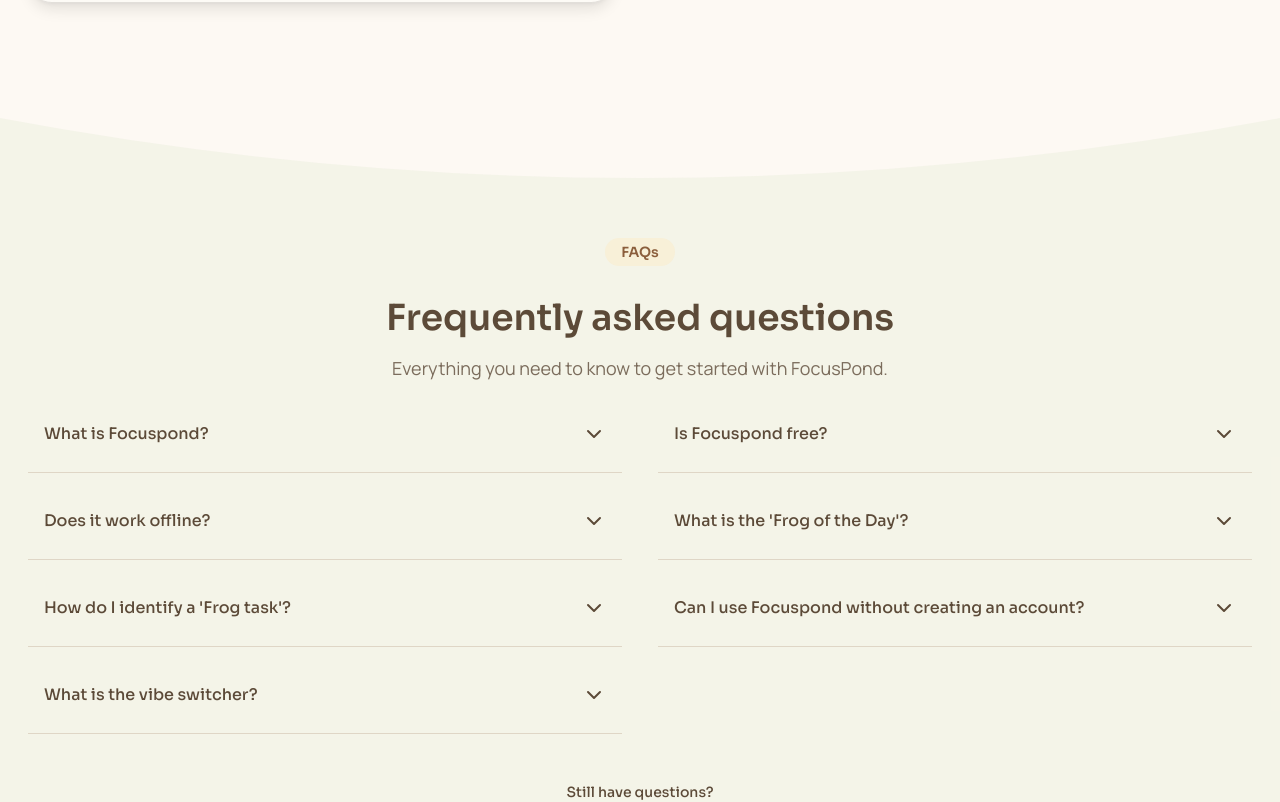
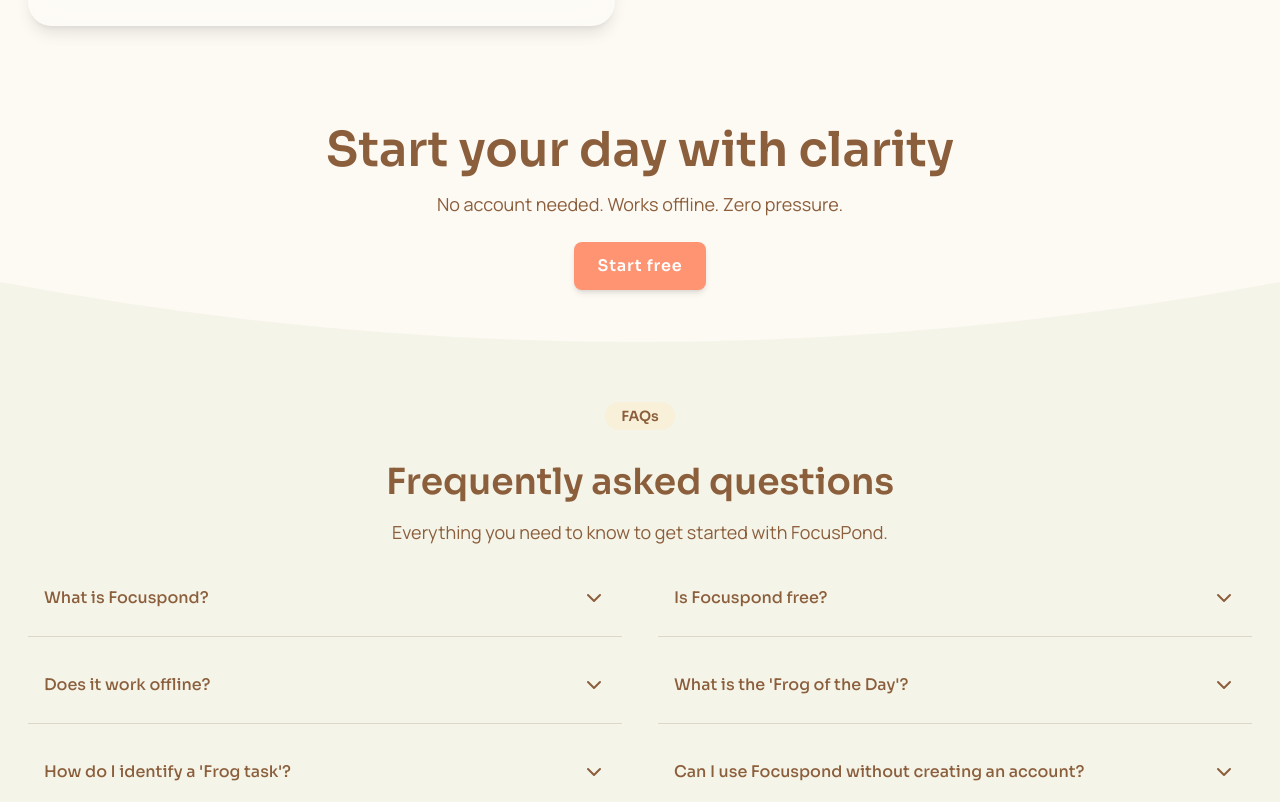
Before and after one commit to liannmaka/Focuspond, a Next.js app: page / in a window 1280 px wide. Shown: the part 3862-4664 px from the top of the page. Built offline with nearby package versions, Linux system fonts and the light colour scheme.

Commit message:
feat: translated cta-banner section

```diff
--- /dev/null
+++ b/src/app/(landing-page)/_components/CtaBanner.tsx
@@ -0,0 +1,40 @@
+import Link from "next/link";
+
+const CtaBanner = () => {
+  return (
+    <section className="relative overflow-hidden">
+      <div className="container mx-auto px-7 pt-10 pb-20 md:pb-28 text-center relative z-10">
+        <h2 className="text-3xl md:text-4xl lg:text-5xl font-sora font-semibold">
+          Start your day with clarity
+        </h2>
+        <p className="mt-4 text-walnut-brown/80 font-manrope text-base sm:text-lg">
+          No account needed. Works offline. Zero pressure.
+        </p>
+        <Link
+          href="/signup"
+          aria-label="Sign up for FocusPond"
+          className="inline-block mt-6 bg-accent-button text-white font-semibold px-6 py-3 rounded-lg tracking-wider shadow-md hover:scale-[1.02] transition duration-200 text-sm sm:text-base sm:px-6 sm:py-3 font-sora"
+        >
+          Start free
+        </Link>
+      </div>
+
+      {/* SVG Curve at Bottom */}
+      <div className="absolute bottom-0 left-0 w-full leading-none">
+        <svg
+          viewBox="0 0 1440 200"
+          xmlns="http://www.w3.org/2000/svg"
+          preserveAspectRatio="none"
+          className="block w-full h-[100px] sm:h-[140px] md:h-[200px]"
+        >
+          <path
+            fill="#a8c6861a"
+            d="M0,80 Q720,200 1440,80 L1440,200 L0,200 Z"
+          />
+        </svg>
+      </div>
+    </section>
+  );
+};
+
+export default CtaBanner;
--- a/src/app/(landing-page)/_components/Faqs.tsx
+++ b/src/app/(landing-page)/_components/Faqs.tsx
@@ -59,7 +59,7 @@
     <div className="border-b border-dark-accent/20 pb-2.5">
       <button
         onClick={onClick}
-        className="flex justify-between w-full text-left px-4 pb-4 font-medium text-[#5c4a38] font-sora"
+        className="flex justify-between w-full text-left px-4 pb-4 font-medium font-sora cursor-pointer"
       >
         <span>{question}</span>
         <ChevronDown
@@ -77,7 +77,9 @@
           opacity: isOpen ? 1 : 0,
         }}
       >
-        <p className="py-2 text-sm text-[#5c4a38]/80 font-manrope">{answer}</p>
+        <p className="py-2 text-sm text-walnut-brown/80 font-manrope">
+          {answer}
+        </p>
       </div>
     </div>
   );
@@ -96,10 +98,10 @@
         <Badge title="FAQs" />
 
         <div className="text-center mb-10">
-          <h2 className="text-3xl md:text-4xl font-sora font-semibold text-[#5c4a38]">
+          <h2 className="text-3xl md:text-4xl font-sora font-semibold">
             Frequently asked questions
           </h2>
-          <p className="mt-4 text-[#5c4a38]/80 font-manrope text-base md:text-lg">
+          <p className="mt-4 text-walnut-brown/80 font-manrope text-base md:text-lg">
             Everything you need to know to get started with FocusPond.
           </p>
         </div>
@@ -117,9 +119,7 @@
         </div>
 
         <div className="text-center mt-12 font-sora">
-          <p className="text-[#5c4a38] font-medium text-sm">
-            Still have questions?
-          </p>
+          <p className="font-medium text-sm">Still have questions?</p>
           <a
             href="/contact"
             className="underline underline-offset-4 text-xs"
--- a/src/app/(landing-page)/_components/Hero.tsx
+++ b/src/app/(landing-page)/_components/Hero.tsx
@@ -16,7 +16,7 @@
           <h1 className="text-3xl md:text-4xl lg:text-5xl font-sora font-semibold leading-tight">
             Crush your goals, not your energy.
           </h1>
-          <p className="font-manrope mt-6 text-base md:text-lg text-text-walnut-brown/80 max-w-md">
+          <p className="font-manrope mt-6 text-base md:text-lg text-walnut-brown/80 max-w-md">
             Turn your low-energy days into consistent wins with focused, mindful
             progress.
           </p>
--- a/src/app/(landing-page)/_components/PainSolution.tsx
+++ b/src/app/(landing-page)/_components/PainSolution.tsx
@@ -53,63 +53,17 @@
   },
 ];
 
-// const PainSolutionSection = () => {
-//   return (
-//     <section className="py-6 container mx-auto">
-//       {painSolutionData.map(
-//         ({ title, problem, promise, payoff, Icon }, idx) => (
-//           <motion.div
-//             key={idx}
-//             className={`flex flex-col md:flex-row ${
-//               idx % 2 ? "md:flex-row-reverse" : ""
-//             } items-center py-9 px-7 gap-13
-//                       `}
-//             initial={{ opacity: 0, y: 20 }}
-//             whileInView={{ opacity: 1, y: 0 }}
-//             viewport={{ once: true, amount: 0.3 }}
-//             transition={{ delay: idx * 0.1, duration: 0.6 }}
-//           >
-//             {/* Text Column */}
-//             <div className="md:w-1/2 space-y-4">
-//               <div className="flex items-center space-x-3">
-//                 <Icon className="w-6 h-6 text-[#ff9472]" />
-//                 <h3 className="text-xl font-semibold text-[#8b5e3c]">
-//                   {title}
-//                 </h3>
-//               </div>
-//               <p className="text-sm text-[#5c4a38]/90 italic">{problem}</p>
-//               <p className="text-sm text-[#5c4a38] font-medium">{promise}</p>
-//               <p className="text-sm text-[#5c4a38]">{payoff}</p>
-//             </div>
-
-//             {/* Illustration Column */}
-//             <div className="md:w-1/2 bg-white/30 backdrop-blur-lg rounded-3xl p-8 shadow-lg ring-1 ring-white/10">
-//               <Image
-//                 src={`/svgs/solution-${idx + 1}.svg`}
-//                 alt={title}
-//                 width={400}
-//                 height={300}
-//                 className="w-full h-auto"
-//               />
-//             </div>
-//           </motion.div>
-//         )
-//       )}
-//     </section>
-//   );
-// };
-
 const PainSolutionSection = () => {
   return (
-    <section className="bg-[#fdf9f3]">
-      <div className="container mx-auto">
+    <section className="py-6 container mx-auto">
       {painSolutionData.map(
         ({ title, problem, promise, payoff, Icon }, idx) => (
           <motion.div
             key={idx}
             className={`flex flex-col md:flex-row ${
               idx % 2 ? "md:flex-row-reverse" : ""
-              } items-center py-9 px-7 gap-13`}
+            } items-center py-9 px-7 gap-13
+                      `}
             initial={{ opacity: 0, y: 20 }}
             whileInView={{ opacity: 1, y: 0 }}
             viewport={{ once: true, amount: 0.3 }}
@@ -141,28 +95,6 @@
           </motion.div>
         )
       )}
-      </div>
-
-      {/* ▼ Downward Curve SVG transitioning into FAQs section */}
-      <div className="w-full overflow-hidden leading-none">
-        <svg
-          viewBox="0 0 1440 200"
-          xmlns="http://www.w3.org/2000/svg"
-          preserveAspectRatio="none"
-          className="block w-full h-[120px] sm:h-[140px] md:h-[200px]"
-        >
-          <path
-            fill="#a8c6861a" // same as bg-[#a8c686]/10
-            d="
-        M0,80
-        Q720,200 1440,80
-        L1440,200
-        L0,200
-        Z
-      "
-          />
-        </svg>
-      </div>
     </section>
   );
 };
--- /dev/null
+++ b/src/app/(landing-page)/_components/index.ts
@@ -0,0 +1,7 @@
+export { default as NavBar } from "./NavBar";
+export { default as Hero } from "./Hero";
+export { default as WhoItsFor } from "./WhoItsFor";
+export { default as PainSolution } from "./PainSolution";
+export { default as CtaBanner } from "./CtaBanner";
+export { default as Faqs } from "./Faqs";
+export { default as Footer } from "./Footer";
--- a/src/app/(landing-page)/_components/ui/SignupButton.tsx
+++ b/src/app/(landing-page)/_components/ui/SignupButton.tsx
@@ -6,7 +6,7 @@
       href="/signup"
       size="sm"
       aria-label="Sign up for FocusPond"
-      className="border border-accent-button"
+      className="border border-accent-button font-sora"
     >
       Get started
     </Button>
--- a/src/app/(landing-page)/layout.tsx
+++ b/src/app/(landing-page)/layout.tsx
@@ -1,5 +1,4 @@
-import NavBar from "./_components/NavBar";
-import Footer from "./_components/Footer";
+import { NavBar, Footer } from "./_components";
 
 export default function LandingPageLayout({
   children,
--- a/src/app/(landing-page)/page.tsx
+++ b/src/app/(landing-page)/page.tsx
@@ -1,19 +1,13 @@
-import Hero from "./_components/Hero";
-// import HowItWorks from "./_components/HowItWorks";
-// import Pitch from "./_components/Pitch";
-import WhoItsForSection from "./_components/WhoItsFor";
-import Pain from "./_components/PainSolution";
-import Faqs from "./_components/Faqs";
+import { Hero, WhoItsFor, PainSolution, Faqs, CtaBanner } from "./_components";
 
 export default function LandingPage() {
   return (
     <div>
       <Hero />
-      <WhoItsForSection />
-      <Pain />
+      <WhoItsFor />
+      <PainSolution />
+      <CtaBanner />
       <Faqs />
-      {/* <HowItWorks /> */}
-      {/* <Pitch /> */}
     </div>
   );
 }
```
Lines whose indentation alone changed are shown as unchanged.
